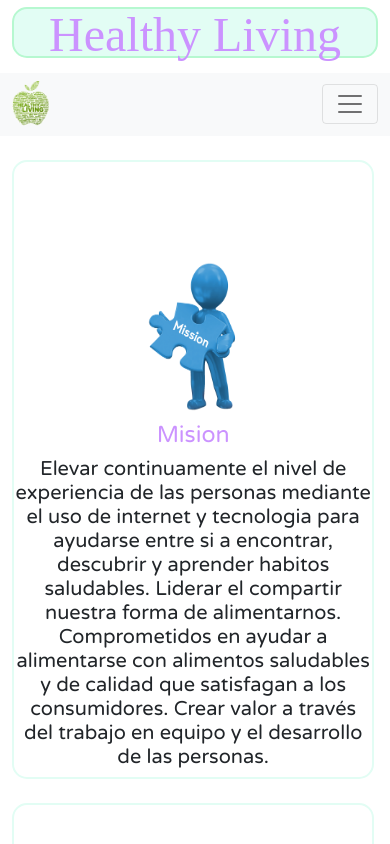
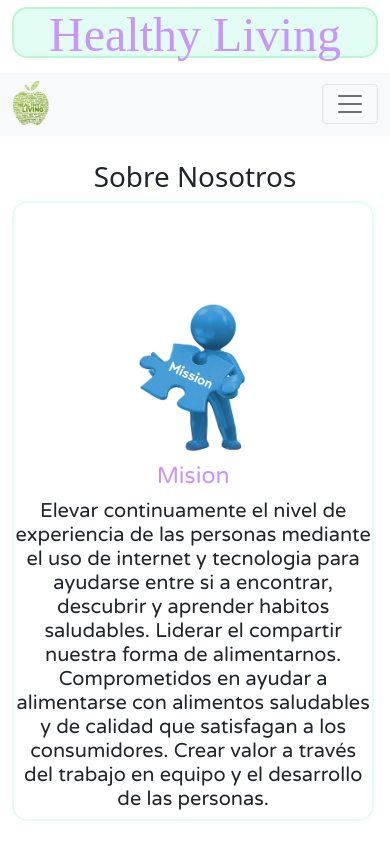
Before and after one commit to jinescaballero/Healthy_living, a plain HTML site: page pages/SobreNosotros.html in a window 390 px wide. Shown: the top 844 px of the page. Drawn offline with Linux system fonts and the light colour scheme; a web font is replaced by a local one.

Commit message:
Fixing issues in views

```diff
--- a/pages/SobreNosotros.html
+++ b/pages/SobreNosotros.html
@@ -61,7 +61,7 @@
             </nav> <br>
         </header>
 <!------------------------------------------------------body --------------------------------------->
-
+<h2 class="display-6 text-center animate__heartBeat animate__flipInY">Sobre Nosotros</h2>
         <section class="container-fluid ">
             <div class="container_body">
                 <div class="row">
--- a/scss/estilos.scss
+++ b/scss/estilos.scss
@@ -304,7 +304,7 @@ h1 {
     }
 
     .nosotros_logo img{
-        width:90px;
+        width:110px;
         height: 150px;
     }
 
```
Also changed, not shown: pages/Clases.html (+1 -0 lines), pages/estilos.css.
